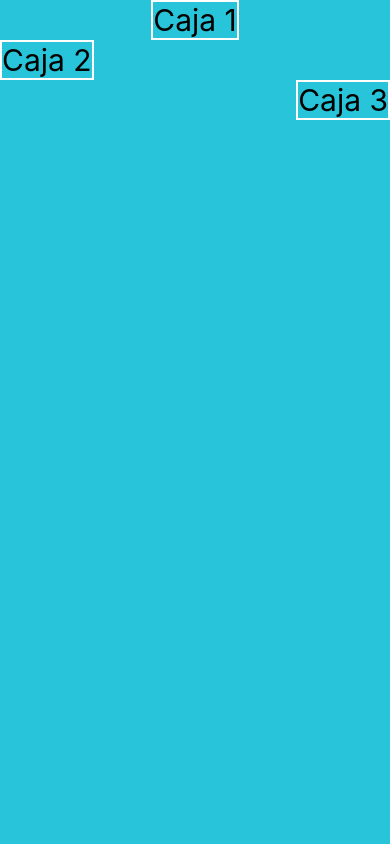
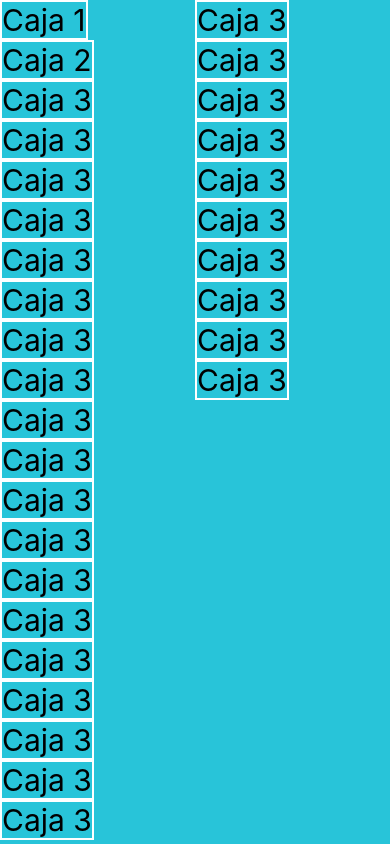
Before and after one commit to Cristaldo-Fiorela/React-Native-Udemy, a React Native app in the folder 02-PrimerProyecto/: screen / in a window 390 px wide. Built offline with nearby package versions, Linux system fonts and the light colour scheme.

Commit message:
practica utilizando flex wrap

```diff
--- a/02-PrimerProyecto/src/screens/FlexboxScreen.tsx
+++ b/02-PrimerProyecto/src/screens/FlexboxScreen.tsx
@@ -6,6 +6,34 @@ const FlexboxScreen = () => {
     <View style={styles.container}>
         <Text style={ styles.caja1 }>Caja 1</Text>
         <Text style={ styles.caja2 }>Caja 2</Text>
+        <Text style={ styles.caja3 }>Caja 3</Text>
+        <Text style={ styles.caja3 }>Caja 3</Text>
+        <Text style={ styles.caja3 }>Caja 3</Text>
+        <Text style={ styles.caja3 }>Caja 3</Text>
+        <Text style={ styles.caja3 }>Caja 3</Text>
+        <Text style={ styles.caja3 }>Caja 3</Text>
+        <Text style={ styles.caja3 }>Caja 3</Text>
+        <Text style={ styles.caja3 }>Caja 3</Text>
+        <Text style={ styles.caja3 }>Caja 3</Text>
+        <Text style={ styles.caja3 }>Caja 3</Text>
+        <Text style={ styles.caja3 }>Caja 3</Text>
+        <Text style={ styles.caja3 }>Caja 3</Text>
+        <Text style={ styles.caja3 }>Caja 3</Text>
+        <Text style={ styles.caja3 }>Caja 3</Text>
+        <Text style={ styles.caja3 }>Caja 3</Text>
+        <Text style={ styles.caja3 }>Caja 3</Text>
+        <Text style={ styles.caja3 }>Caja 3</Text>
+        <Text style={ styles.caja3 }>Caja 3</Text>
+        <Text style={ styles.caja3 }>Caja 3</Text>
+        <Text style={ styles.caja3 }>Caja 3</Text>
+        <Text style={ styles.caja3 }>Caja 3</Text>
+        <Text style={ styles.caja3 }>Caja 3</Text>
+        <Text style={ styles.caja3 }>Caja 3</Text>
+        <Text style={ styles.caja3 }>Caja 3</Text>
+        <Text style={ styles.caja3 }>Caja 3</Text>
+        <Text style={ styles.caja3 }>Caja 3</Text>
+        <Text style={ styles.caja3 }>Caja 3</Text>
+        <Text style={ styles.caja3 }>Caja 3</Text>
         <Text style={ styles.caja3 }>Caja 3</Text>
     </View>
     )
@@ -29,13 +57,15 @@ const styles = StyleSheet.create({
         // flexDirection: 'row',
         // justifyContent: 'flex-end',
         // alignItems: 'flex-end',
+        alignItems: 'flex-start',
+        flexWrap: 'wrap'
     },
     caja1: {
         borderWidth: 2,
         borderColor: 'white',
         fontSize: 30,
         // flex: 3, // 3 + 2 + 1 = 6 <= DE ESTE TOTAL TOMO 3 UNIDADES o 1/3
-        alignSelf: 'center', //? sirve para tener un comportamiento diferente al del padre.
+        // alignSelf: 'center', //? sirve para tener un comportamiento diferente al del padre.
 
     },
     caja2: {
@@ -43,13 +73,13 @@ const styles = StyleSheet.create({
         borderColor: 'white',
         fontSize: 30,
         // flex: 3,
-        alignSelf: 'flex-start',
+        // alignSelf: 'flex-start',
     },
     caja3: {
         borderWidth: 2,
         borderColor: 'white',
         fontSize: 30,
         // flex: 1,
-        alignSelf: 'flex-end',
+        // alignSelf: 'flex-end',
     },
 });
```
